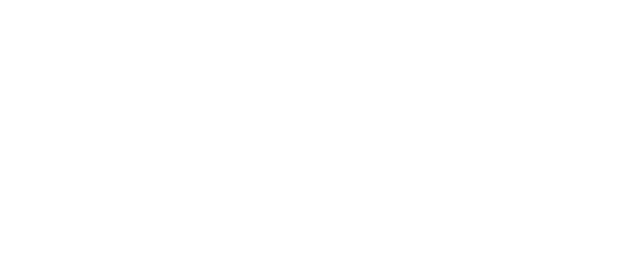
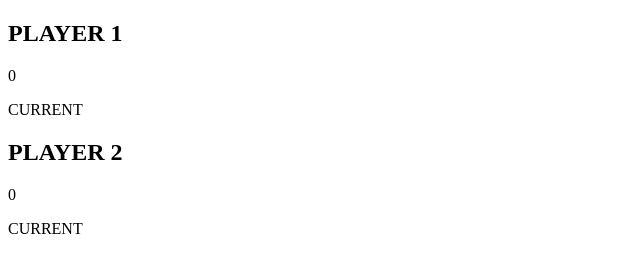
Before and after one commit to pereng11/team-pig, a plain HTML site: page index.html in a window 1280 px wide. Shown: the whole page, without its empty margins (0-640 px from the left). Drawn offline with Linux system fonts and the light colour scheme.

Commit message:
feat: Finish user component markup
피그 다이스 게임 유저 상태 컴포넌트 마크업을 완료했습니다.

```diff
--- a/index.html
+++ b/index.html
@@ -6,5 +6,24 @@
     <meta name="viewport" content="width=device-width, initial-scale=1.0" />
     <title>Team Pig</title>
   </head>
-	<body></body>
+  <body>
+    <section class="user-component player1">
+      <h2 class="user-name player1">PLAYER 1</h2>
+      <div class="score player1">0</div>
+      <div class="current-score player1">
+        <p>CURRENT</p>
+        <div class="total-score player1"></div>
+      </div>
+      <span class="red-dot player1"></span>
+    </section>
+    <section class="user-component player2">
+      <h2 class="user-name player2">PLAYER 2</h2>
+      <div class="score player2">0</div>
+      <div class="current-score player2">
+        <p>CURRENT</p>
+        <div class="total-score player2"></div>
+      </div>
+      <span class="red-dot player2"></span>
+    </section>
+  </body>
 </html>
```
Lines whose indentation alone changed are shown as unchanged.
